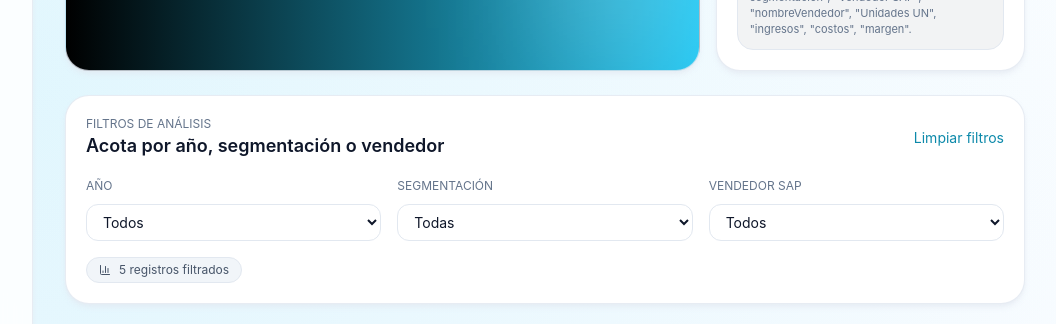
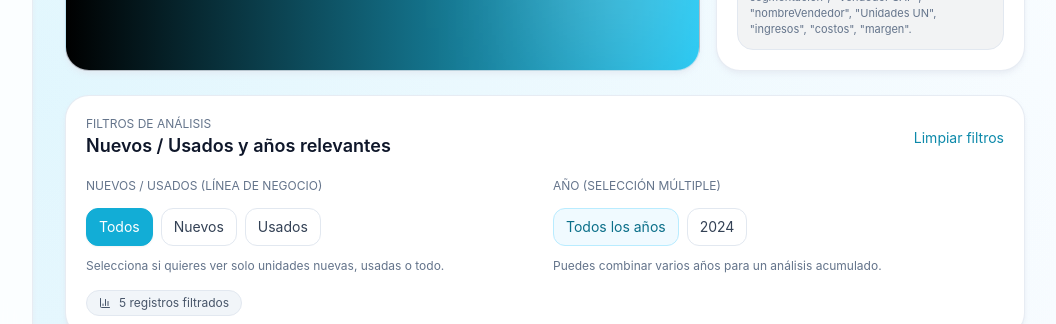
Before and after one commit to Paradigma-corp/MBA, a React (Vite) app: page / in a window 1280 px wide. Shown: the part 720-1044 px from the top of the page, without its empty margins (223-1279 px from the left). Built offline with nearby package versions, Linux system fonts and the light colour scheme.

Commit message:
Add business line and multi-year filters

```diff
--- a/src/App.jsx
+++ b/src/App.jsx
@@ -48,9 +48,8 @@ const App = () => {
   const [dataSource, setDataSource] = useState('demo');
   const [workerReady, setWorkerReady] = useState(false);
   const [filters, setFilters] = useState({
-    year: 'all',
-    segment: 'all',
-    vendor: 'all',
+    years: [],
+    businessLine: 'all',
   });
   const [activeModal, setActiveModal] = useState(null);
   const workerRef = useRef(null);
@@ -68,12 +67,21 @@ const App = () => {
     return () => worker.terminate();
   }, []);
 
+  const businessLineOf = (record) =>
+    record.lineaNegocio ||
+    record['Linea de negocio'] ||
+    record['Línea de negocio'] ||
+    record['lineaNegocio'] ||
+    record['Linea Negocio'] ||
+    record['Línea Negocio'];
+
   const filteredRecords = useMemo(() => {
     return rawRecords.filter((record) => {
-      const matchYear = filters.year === 'all' || record.Año === Number(filters.year);
-      const matchSegment = filters.segment === 'all' || record['Nombre segmentación'] === filters.segment;
-      const matchVendor = filters.vendor === 'all' || record['Vendedor SAP'] === filters.vendor;
-      return matchYear && matchSegment && matchVendor;
+      const matchYear = filters.years.length === 0 || filters.years.includes(record.Año);
+      const line = businessLineOf(record);
+      const matchBusiness =
+        filters.businessLine === 'all' || (line && line.toString().toLowerCase() === filters.businessLine.toLowerCase());
+      return matchYear && matchBusiness;
     });
   }, [filters, rawRecords]);
 
@@ -94,7 +102,7 @@ const App = () => {
       skipEmptyLines: true,
       complete: (results) => {
         const parsed = results.data.filter((row) => row['Nombre segmentación']);
-        setFilters({ year: 'all', segment: 'all', vendor: 'all' });
+        setFilters({ years: [], businessLine: 'all' });
         setRawRecords(parsed);
         setDataSource('imported');
       },
@@ -110,7 +118,7 @@ const App = () => {
     setSalespeople(transformToSalespeople(demoRecords));
     setCorrelations(computeCorrelations(demoRecords));
     setRawRecords(demoRecords);
-    setFilters({ year: 'all', segment: 'all', vendor: 'all' });
+    setFilters({ years: [], businessLine: 'all' });
     setDataSource('demo');
   };
 
@@ -162,9 +170,15 @@ const App = () => {
 
   const filterOptions = useMemo(() => {
     const years = Array.from(new Set(rawRecords.map((item) => item.Año).filter(Boolean))).sort((a, b) => a - b);
-    const segments = Array.from(new Set(rawRecords.map((item) => item['Nombre segmentación']).filter(Boolean))).sort();
-    const vendors = Array.from(new Set(rawRecords.map((item) => item['Vendedor SAP']).filter(Boolean))).sort();
-    return { years, segments, vendors };
+    const businessLines = Array.from(
+      new Set(
+        rawRecords
+          .map((item) => businessLineOf(item))
+          .filter((value) => value !== undefined && value !== null)
+          .map((value) => value.toString()),
+      ),
+    ).sort((a, b) => a.localeCompare(b));
+    return { years, businessLines };
   }, [rawRecords]);
 
   const formatNumber = (value, options = {}) =>
@@ -421,70 +435,97 @@ const App = () => {
               <div className="flex flex-wrap items-center justify-between gap-3 mb-3">
                 <div>
                   <p className="text-xs uppercase text-slate-500">Filtros de análisis</p>
-                  <h3 className="text-lg font-semibold text-slate-900">Acota por año, segmentación o vendedor</h3>
+                  <h3 className="text-lg font-semibold text-slate-900">Nuevos / Usados y años relevantes</h3>
                 </div>
                 <button
                   type="button"
-                  onClick={() => setFilters({ year: 'all', segment: 'all', vendor: 'all' })}
+                  onClick={() => setFilters({ years: [], businessLine: 'all' })}
                   className="text-sm text-celeste-700 hover:text-celeste-800"
                 >
                   Limpiar filtros
                 </button>
               </div>
-              <div className="grid grid-cols-1 md:grid-cols-3 gap-4">
-                <div className="space-y-2">
-                  <label className="text-xs uppercase text-slate-500">Año</label>
-                  <select
-                    className="w-full rounded-xl border border-slate-200 bg-white px-3 py-2 text-sm focus:outline-none focus:ring-2 focus:ring-celeste-200"
-                    value={filters.year}
-                    onChange={(e) => setFilters((prev) => ({ ...prev, year: e.target.value === 'all' ? 'all' : Number(e.target.value) }))}
-                  >
-                    <option value="all">Todos</option>
-                    {filterOptions.years.map((year) => (
-                      <option key={year} value={year}>
-                        {year}
-                      </option>
-                    ))}
-                  </select>
+              <div className="grid grid-cols-1 md:grid-cols-2 gap-4">
+                <div className="space-y-3">
+                  <label className="text-xs uppercase text-slate-500">Nuevos / Usados (línea de negocio)</label>
+                  <div className="flex flex-wrap gap-2">
+                    {[{ label: 'Todos', value: 'all' }, ...filterOptions.businessLines.map((line) => ({ label: line, value: line }))].map(
+                      (option) => {
+                        const active = filters.businessLine === option.value;
+                        return (
+                          <button
+                            key={option.value}
+                            type="button"
+                            onClick={() => setFilters((prev) => ({ ...prev, businessLine: option.value }))}
+                            className={`px-3 py-2 rounded-xl border text-sm transition ${
+                              active
+                                ? 'bg-celeste-600 text-white border-celeste-600 shadow-sm'
+                                : 'bg-white border-slate-200 text-slate-700 hover:border-celeste-200'
+                            }`}
+                          >
+                            {option.label}
+                          </button>
+                        );
+                      },
+                    )}
+                  </div>
+                  <p className="text-xs text-slate-500">Selecciona si quieres ver solo unidades nuevas, usadas o todo.</p>
                 </div>
-                <div className="space-y-2">
-                  <label className="text-xs uppercase text-slate-500">Segmentación</label>
-                  <select
-                    className="w-full rounded-xl border border-slate-200 bg-white px-3 py-2 text-sm focus:outline-none focus:ring-2 focus:ring-celeste-200"
-                    value={filters.segment}
-                    onChange={(e) => setFilters((prev) => ({ ...prev, segment: e.target.value }))}
-                  >
-                    <option value="all">Todas</option>
-                    {filterOptions.segments.map((segment) => (
-                      <option key={segment} value={segment}>
-                        {segment}
-                      </option>
-                    ))}
-                  </select>
-                </div>
-                <div className="space-y-2">
-                  <label className="text-xs uppercase text-slate-500">Vendedor SAP</label>
-                  <select
-                    className="w-full rounded-xl border border-slate-200 bg-white px-3 py-2 text-sm focus:outline-none focus:ring-2 focus:ring-celeste-200"
-                    value={filters.vendor}
-                    onChange={(e) => setFilters((prev) => ({ ...prev, vendor: e.target.value }))}
-                  >
-                    <option value="all">Todos</option>
-                    {filterOptions.vendors.map((vendor) => (
-                      <option key={vendor} value={vendor}>
-                        {vendor}
-                      </option>
-                    ))}
-                  </select>
+                <div className="space-y-3">
+                  <label className="text-xs uppercase text-slate-500">Año (selección múltiple)</label>
+                  <div className="flex flex-wrap gap-2">
+                    <button
+                      type="button"
+                      onClick={() => setFilters((prev) => ({ ...prev, years: [] }))}
+                      className={`px-3 py-2 rounded-xl border text-sm transition ${
+                        filters.years.length === 0
+                          ? 'bg-celeste-50 border-celeste-200 text-celeste-800'
+                          : 'bg-white border-slate-200 text-slate-700 hover:border-celeste-200'
+                      }`}
+                    >
+                      Todos los años
+                    </button>
+                    {filterOptions.years.map((year) => {
+                      const active = filters.years.includes(year);
+                      return (
+                        <button
+                          key={year}
+                          type="button"
+                          onClick={() =>
+                            setFilters((prev) => {
+                              const exists = prev.years.includes(year);
+                              const nextYears = exists ? prev.years.filter((y) => y !== year) : [...prev.years, year];
+                              return { ...prev, years: nextYears.sort((a, b) => a - b) };
+                            })
+                          }
+                          className={`px-3 py-2 rounded-xl border text-sm transition ${
+                            active
+                              ? 'bg-celeste-600 text-white border-celeste-600 shadow-sm'
+                              : 'bg-white border-slate-200 text-slate-700 hover:border-celeste-200'
+                          }`}
+                        >
+                          {year}
+                        </button>
+                      );
+                    })}
+                  </div>
+                  <p className="text-xs text-slate-500">Puedes combinar varios años para un análisis acumulado.</p>
                 </div>
               </div>
               <div className="mt-4 flex flex-wrap gap-2 text-xs text-slate-600">
                 <span className="inline-flex items-center gap-2 px-3 py-1 rounded-full bg-slate-100 border border-slate-200">
                   <BarChart3 size={12} /> {filteredRecords.length.toLocaleString()} registros filtrados
                 </span>
-                {filters.year !== 'all' && <span className="px-2.5 py-1 rounded-full bg-celeste-50 text-celeste-700 text-[11px] border border-celeste-100">Año {filters.year}</span>}
-                {filters.segment !== 'all' && <span className="px-2.5 py-1 rounded-full bg-celeste-50 text-celeste-700 text-[11px] border border-celeste-100">{filters.segment}</span>}
-                {filters.vendor !== 'all' && <span className="px-2.5 py-1 rounded-full bg-celeste-50 text-celeste-700 text-[11px] border border-celeste-100">SAP {filters.vendor}</span>}
+                {filters.years.length > 0 && (
+                  <span className="px-2.5 py-1 rounded-full bg-celeste-50 text-celeste-700 text-[11px] border border-celeste-100">
+                    Años {filters.years.join(', ')}
+                  </span>
+                )}
+                {filters.businessLine !== 'all' && (
+                  <span className="px-2.5 py-1 rounded-full bg-celeste-50 text-celeste-700 text-[11px] border border-celeste-100">
+                    {filters.businessLine}
+                  </span>
+                )}
               </div>
             </div>
 
--- a/src/data/demoData.js
+++ b/src/data/demoData.js
@@ -1,4 +1,4 @@
-export const demoRecords = [
+const baseDemoRecords = [
   {
     Año: 2024,
     Mes: 1,
@@ -55,6 +55,11 @@ export const demoRecords = [
     margen: 21200,
   },
 ];
+
+export const demoRecords = baseDemoRecords.map((record, index) => ({
+  ...record,
+  lineaNegocio: record.lineaNegocio || (index % 3 === 0 ? 'Usados' : 'Nuevos'),
+}));
 
 export const demoCategories = [
   {
```
Also changed, not shown: 1 other file (tests, documents, lock files or other folders).
